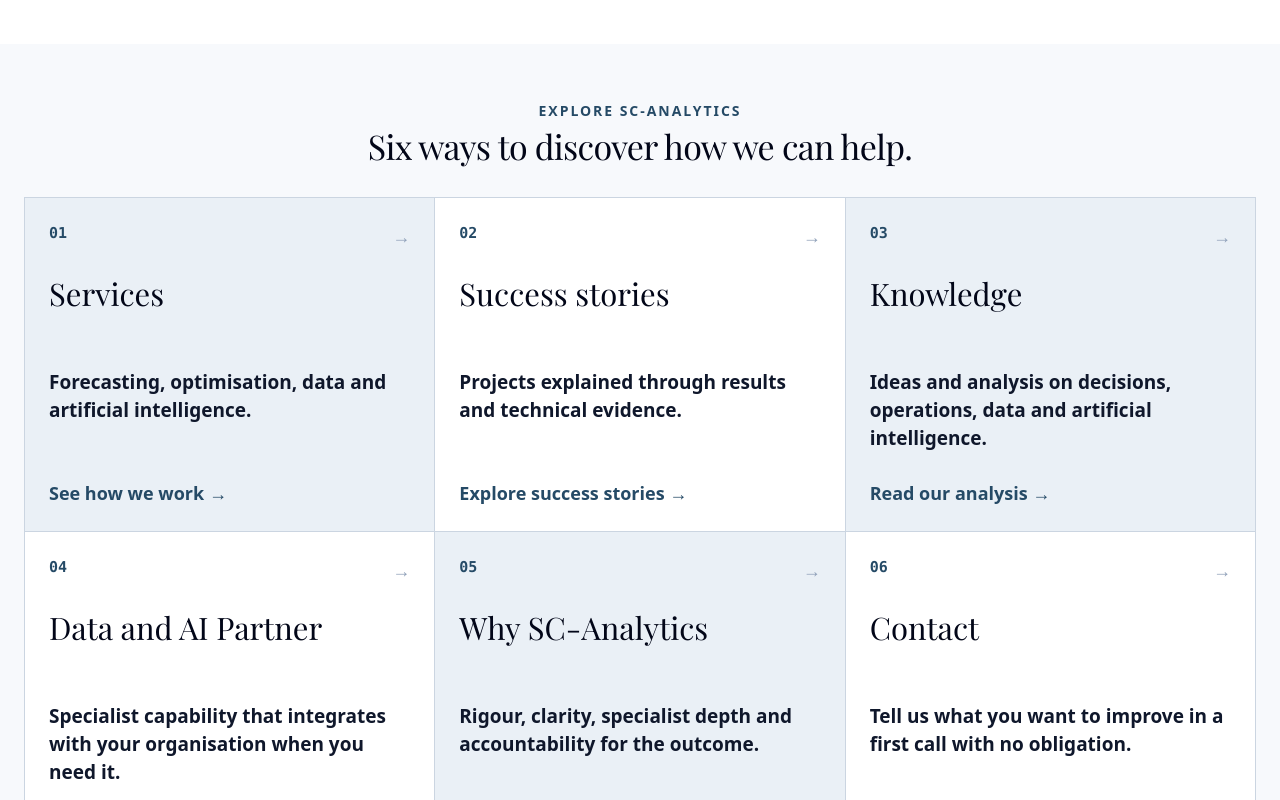
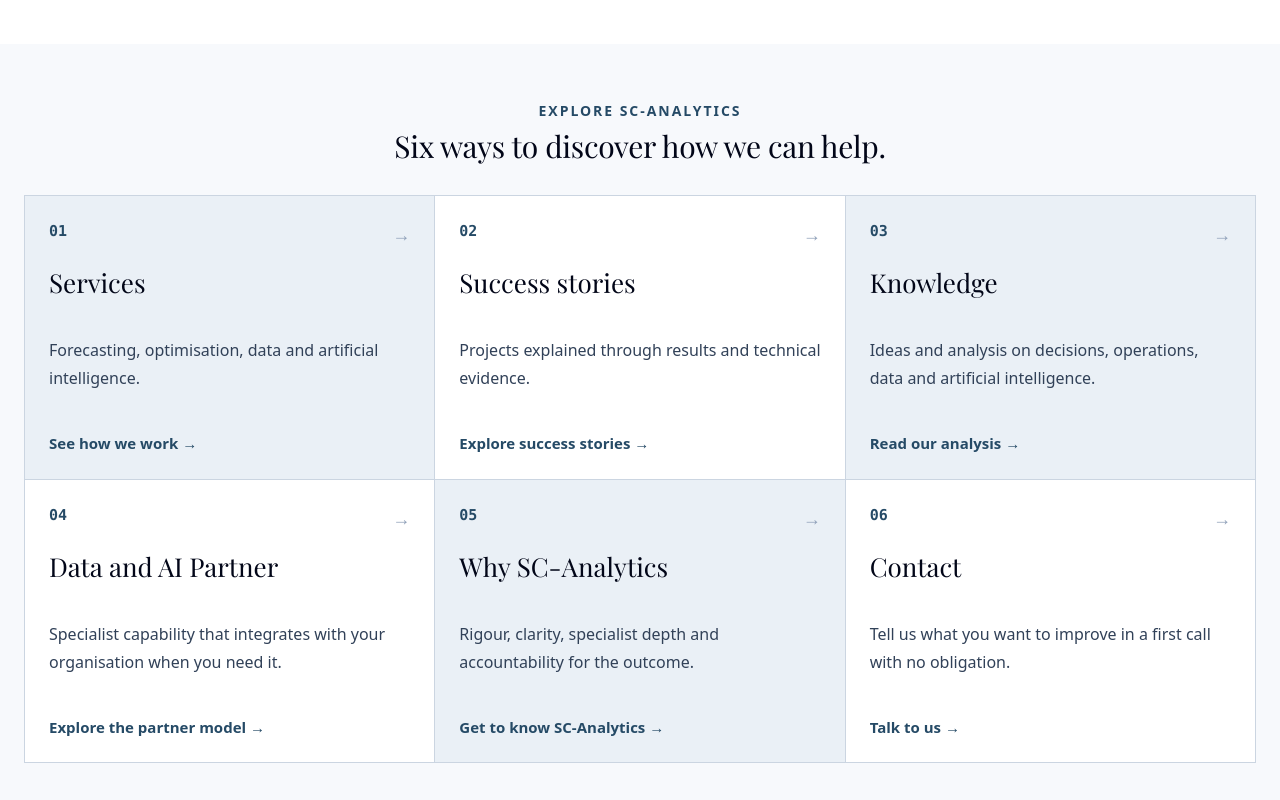
Before and after one commit to sastree14/arnausastre-web, a Next.js app: page / in a window 1280 px wide. Shown: the part 1020-1820 px from the top of the page. Built offline with nearby package versions, Linux system fonts and the light colour scheme; a web font is replaced by a local one.

Commit message:
fix: align home navigation cards with the Knowledge editorial typography and scale

```diff
--- a/components/HomePageClient.tsx
+++ b/components/HomePageClient.tsx
@@ -259,7 +259,7 @@ export default function HomePage() {
         <div className="site-container py-14 md:py-16">
           <div className="text-center">
             <p className="text-[14px] font-semibold uppercase tracking-[0.14em] text-[#254A66]">{t.exploreLabel}</p>
-            <h2 className="mx-auto mt-2 max-w-5xl text-[34px] leading-[1.05] tracking-[-0.02em] text-slate-950 sm:text-[40px] xl:text-[42px]" style={{ fontFamily: 'var(--font-playfair)' }}>{t.exploreTitle}</h2>
+            <h2 className="mx-auto mt-2 max-w-4xl text-[30px] leading-[1.14] tracking-[-0.01em] text-slate-950 sm:text-[36px]" style={{ fontFamily: 'var(--font-playfair)' }}>{t.exploreTitle}</h2>
           </div>
 
           <div className="home-route-grid mt-8">
@@ -268,15 +268,15 @@ export default function HomePage() {
                 <Link
                   key={route.href}
                   href={route.href}
-                  className="home-route-card group flex min-h-[300px] flex-col p-6 transition md:p-7"
+                  className="home-route-card group flex min-h-[235px] flex-col p-6 transition-colors md:p-7"
                 >
                   <div className="flex items-start justify-between gap-4">
                     <span className="font-mono text-[15px] font-semibold text-[#254A66]">{route.number}</span>
                     <span className="text-lg text-slate-400 transition group-hover:translate-x-1">→</span>
                   </div>
-                  <h3 className="mt-6 min-h-[78px] text-[31px] leading-tight text-slate-950" style={{ fontFamily: 'var(--font-playfair)' }}>{route.title}</h3>
-                  <p className="mt-4 flex-1 text-[19px] font-semibold leading-7 text-slate-900">{route.hook}</p>
-                  <p className="mt-7 text-[18px] font-semibold text-[#254A66]">{route.cta} <span className="inline-block transition group-hover:translate-x-1">→</span></p>
+                  <h3 className="mt-5 min-h-[56px] text-[26px] font-normal leading-[1.12] text-slate-950" style={{ fontFamily: 'var(--font-playfair)' }}>{route.title}</h3>
+                  <p className="mt-3 flex-1 text-[16px] font-medium leading-7 text-slate-700">{route.hook}</p>
+                  <p className="mt-6 border-t border-slate-300 pt-4 text-[15px] font-semibold text-[#254A66]">{route.cta} <span className="inline-block transition group-hover:translate-x-1">→</span></p>
                 </Link>
               )
             })}
```
